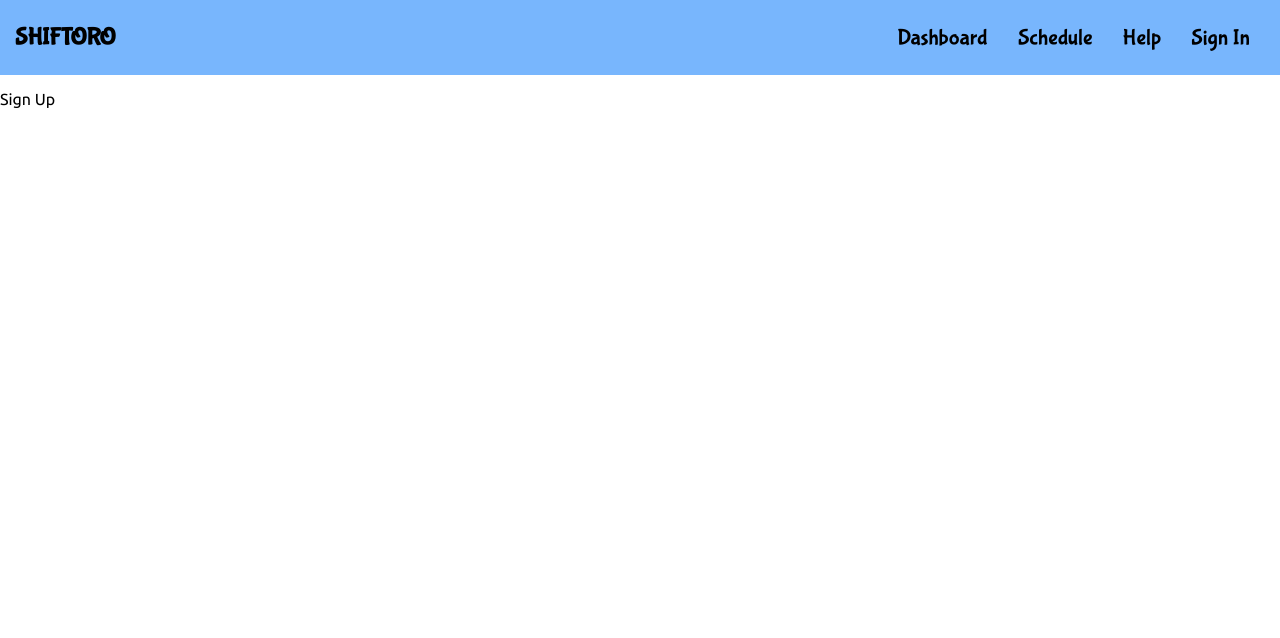
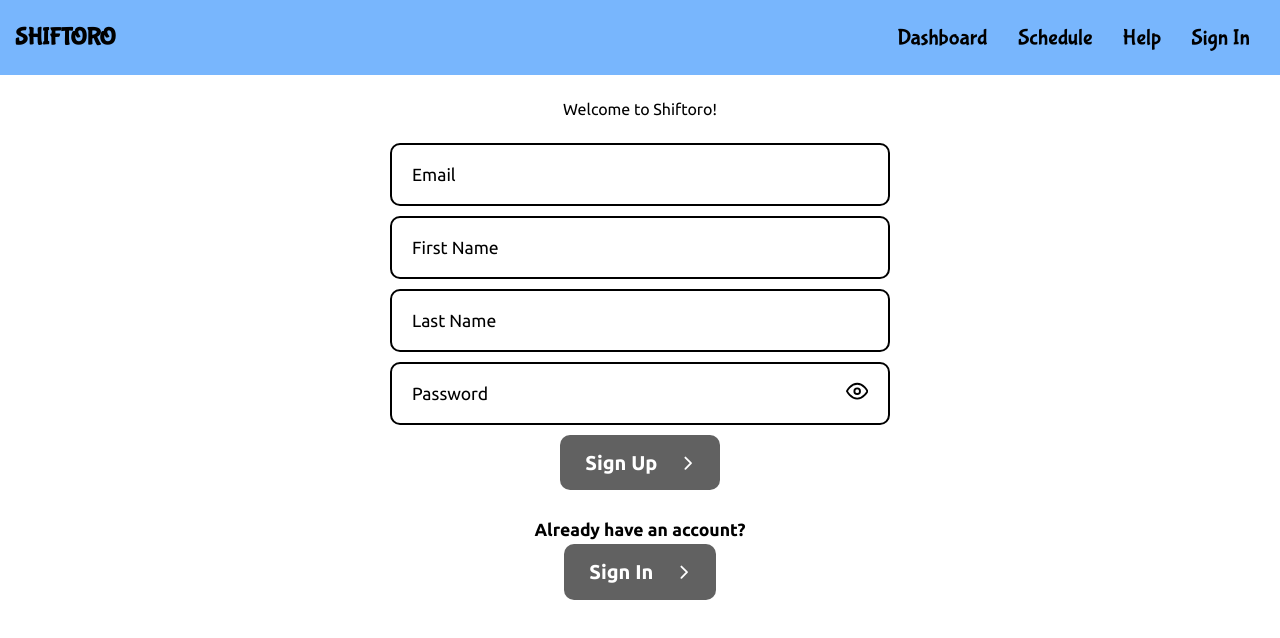
Before and after one commit to DevWig/shiftoro, a React (Create React App) app: page /sign-up in a window 1280 px wide. Shown: the top 638 px of the page. Built offline with nearby package versions, Linux system fonts and the light colour scheme; no server answers.

Commit message:
Build out sign up functionality on SignUp page component

```diff
--- a/src/pages/SignUp.jsx
+++ b/src/pages/SignUp.jsx
@@ -1,9 +1,132 @@
-import React from 'react'
+import { useState, useContext } from 'react'
+import { Link, useNavigate } from 'react-router-dom'
+import { getAuth, createUserWithEmailAndPassword, updateProfile } from 'firebase/auth'
+import { doc, setDoc, serverTimestamp } from 'firebase/firestore'
+import { db } from '../firebase.config'
+
+import { FiEye, FiEyeOff, FiChevronRight } from 'react-icons/fi'
+import FirebaseContext from '../context/FirebaseContext'
 
 function SignUp() {
+  const {setUser} = useContext(FirebaseContext)
+  const [showPassword, setShowPassword] = useState(false)
+  const [formData, setFormData] = useState({
+    firstName: '',
+    lastName: '',
+    email: '',
+    password: '',
+    role: 'parent',
+  })
+
+  const { firstName, lastName, email, password,} = formData
+  const navigate = useNavigate()
+
+  const onChange = (e) => {
+    setFormData((prevState) => ({
+      ...prevState,
+      [e.target.id]: e.target.value
+    })
+  )}
+
+  const onSubmit = async (e) => {
+    e.preventDefault()
+    try {
+      const auth = getAuth()
+      const userCredential = await createUserWithEmailAndPassword(auth, email, password)
+      const user = userCredential.user
+      updateProfile(auth.currentUser, {
+        displayName: firstName
+      })
+
+      const formDataCopy = {...formData}
+      delete formDataCopy.password
+      formDataCopy.timestamp = serverTimestamp()
+
+      await setDoc(doc(db, 'users', user.uid), formDataCopy)
+      setUser(user)
+      navigate('/')
+    } catch (error) {
+      console.log(error)
+    }
+  }
+
+
   return (
     <>
-      <div>Sign Up</div>
+      <div className="page-container">
+        <header>
+          <p className="page-header">Welcome to Shiftoro!</p>
+        </header>
+        <form className="auth-form" onSubmit={onSubmit}>
+          <div className="auth-input-container">
+            <input
+              type="email"
+              className="auth-input"
+              placeholder="Email"
+              id="email"
+              value={email}
+              onChange={onChange}
+            />
+          </div>
+          <div className="auth-input-container">
+            <input
+              type="text"
+              className="auth-input"
+              placeholder="First Name"
+              id="firstName"
+              value={firstName}
+              onChange={onChange}
+            />
+          </div>
+          <div className="auth-input-container">
+            <input
+              type="text"
+              className="auth-input"
+              placeholder="Last Name"
+              id="lastName"
+              value={lastName}
+              onChange={onChange}
+            />
+          </div>
+          <div className="auth-input-container">
+            <input
+              type={showPassword ? 'text' : 'password'}
+              className='auth-input'
+              placeholder='Password'
+              id='password'
+              value={password}
+              onChange={onChange}
+            />
+            <div
+              className="show-password-button"
+              onClick={() => setShowPassword((prevState) => !prevState)}
+            >
+              {(showPassword) ? <FiEyeOff/> : <FiEye/>}
+            </div>
+          </div>
+          <button className='auth-button'>
+            <p className='auth-text'>
+              Sign Up
+            </p>
+            <div className='auth-caret'>
+              <FiChevronRight/>
+            </div>
+          </button>
+        </form>
+        <div className='instead-container'>
+          <p className='button-descriptor-text'>Already have an account?</p>
+          <Link to='/sign-in'>
+            <div className='auth-button'>
+              <p className='auth-text'>
+                Sign In
+              </p>
+              <div className='auth-caret'>
+                <FiChevronRight/>
+              </div>
+            </div>
+          </Link>
+        </div>
+      </div>
     </>
 
   )
```
